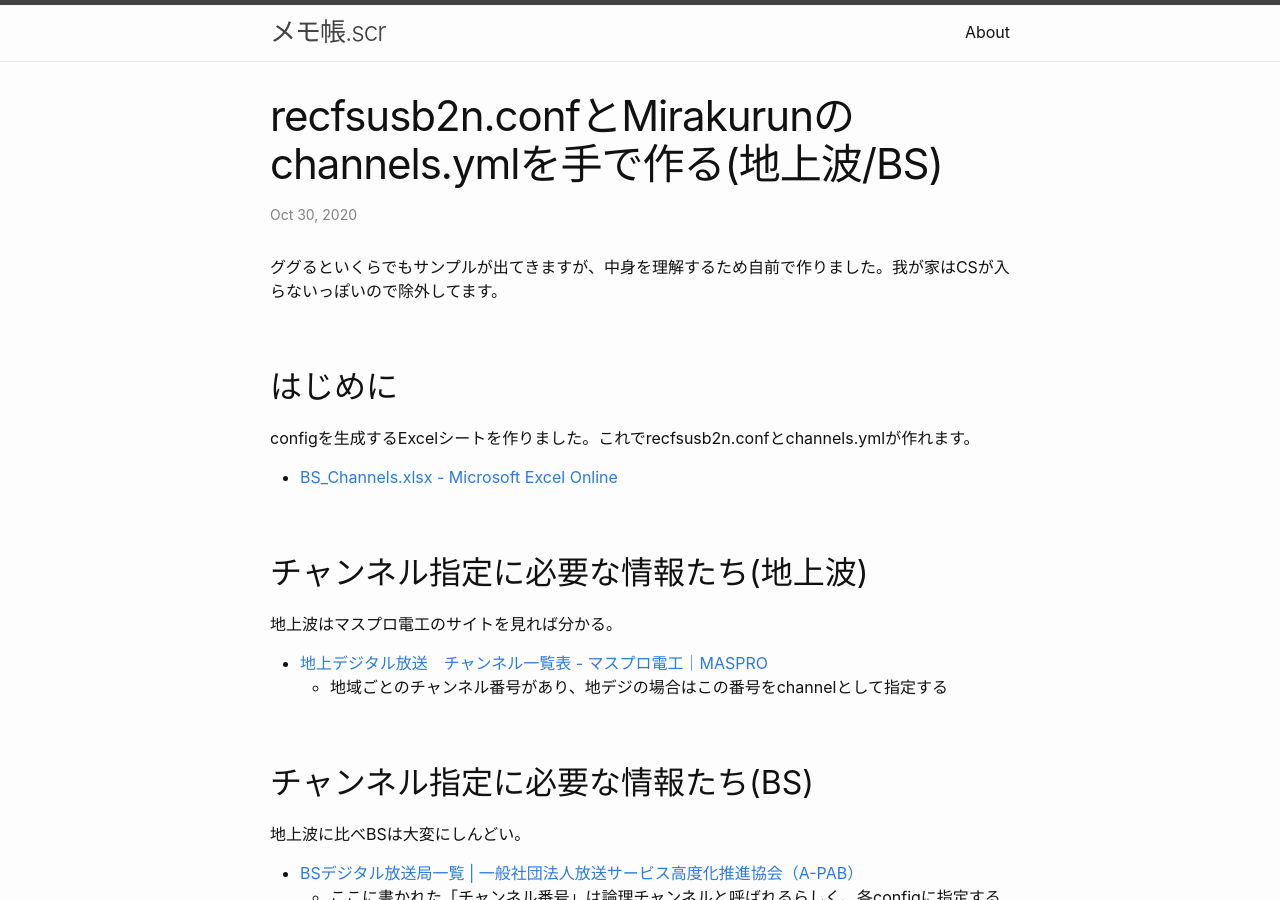
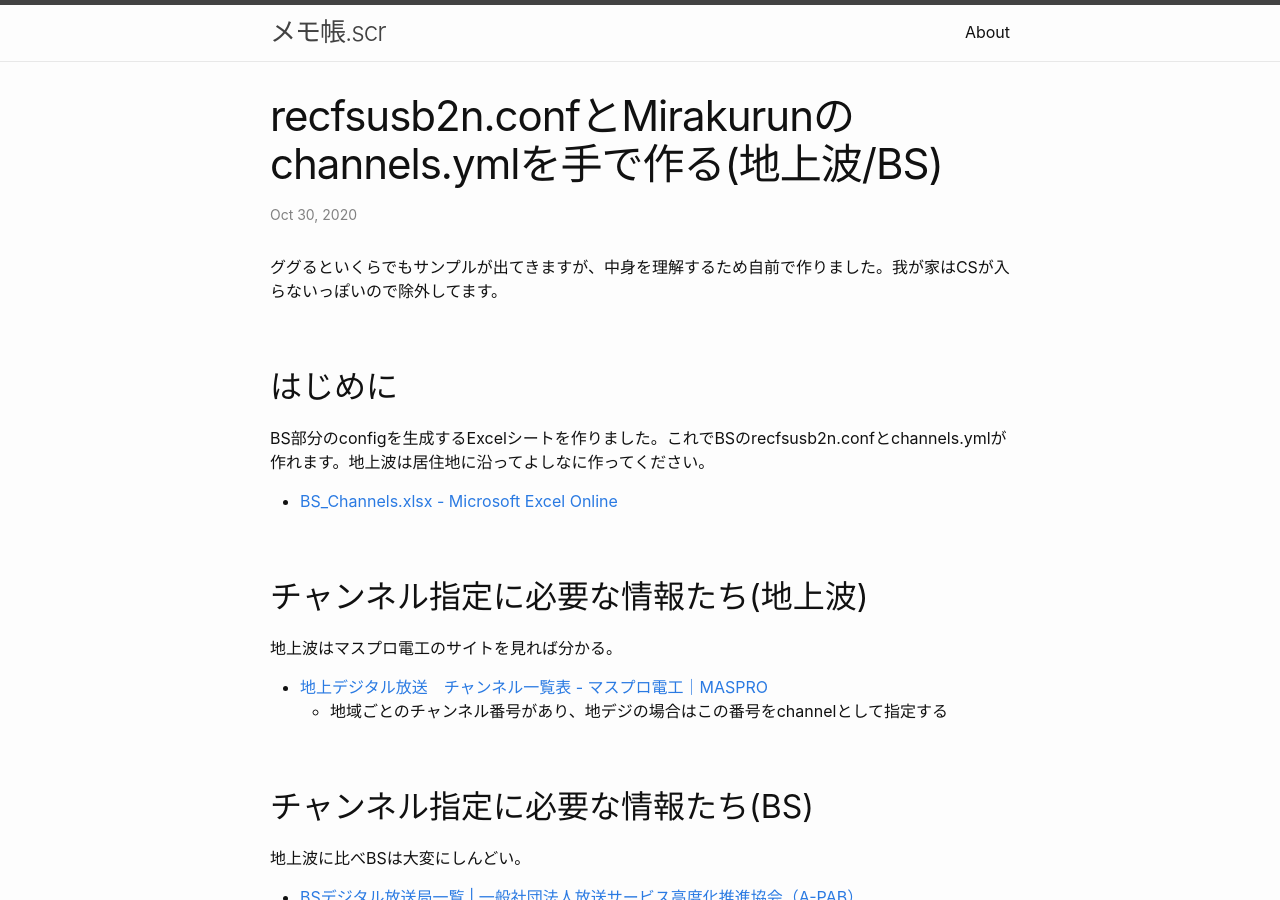
Before and after one commit to maeda577/maeda577.github.io, a Jekyll site: the page built from _posts/2020-10-30-mirakurun-channels.md, in a window 1280 px wide and 900 px high. Built offline with Jekyll 4.4.1, drawn with Linux system fonts in a browser that asks for light colours.

Commit message:
記事修正

```diff
--- a/_posts/2020-10-30-mirakurun-channels.md
+++ b/_posts/2020-10-30-mirakurun-channels.md
@@ -7,7 +7,7 @@ date: 2020-10-30 23:28 +0900
 
 はじめに
 ---------------------
-configを生成するExcelシートを作りました。これでrecfsusb2n.confとchannels.ymlが作れます。
+BS部分のconfigを生成するExcelシートを作りました。これでBSのrecfsusb2n.confとchannels.ymlが作れます。地上波は居住地に沿ってよしなに作ってください。
 * [BS_Channels.xlsx - Microsoft Excel Online](https://1drv.ms/x/s!AsyRfEh_oDaBzmlU00vgHoC9DC5N?e=s0GiDx)
 
 チャンネル指定に必要な情報たち(地上波)
```
